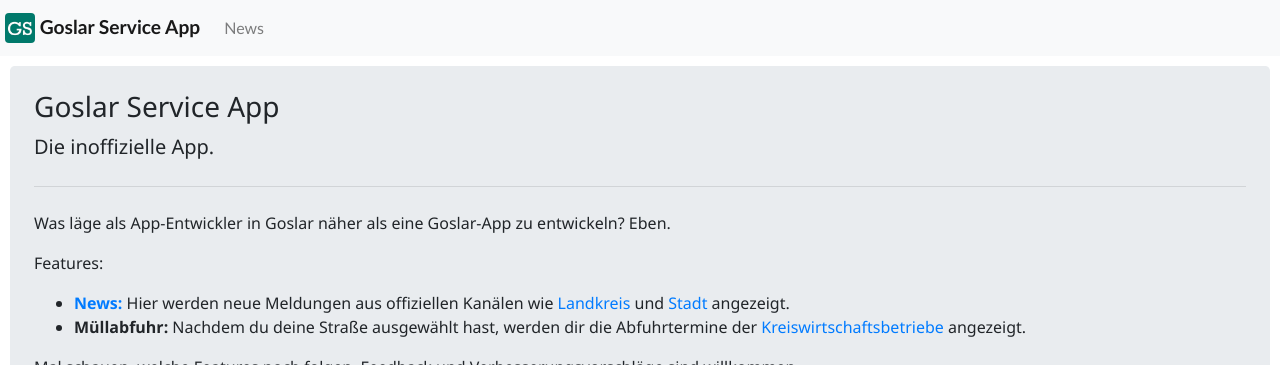
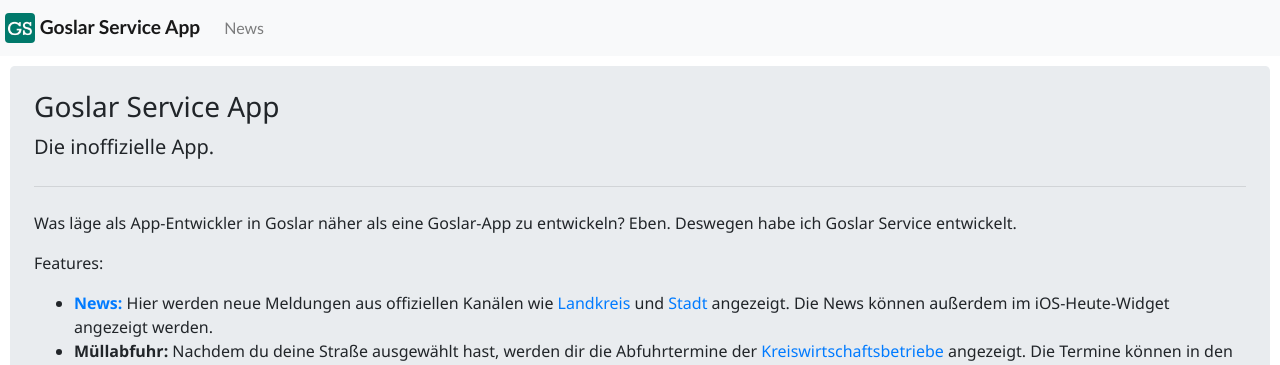
Before and after one commit to DanielGrams/cityservice, a Flask app: page / in a window 1280 px wide. Shown: the top 365 px of the page. Run offline with Flask 2, Linux system fonts and the light colour scheme; some libraries are stand-ins or nearby versions.

Commit message:
news web datum falsch

```diff
--- a/templates/index.html
+++ b/templates/index.html
@@ -9,22 +9,21 @@
         <p class="h3">Goslar Service App</p>
         <p class="lead">Die inoffizielle App.</p>
         <hr class="my-4">
-        <p>Was läge als App-Entwickler in Goslar näher als eine Goslar-App zu entwickeln? Eben.</p>
+        <p>Was läge als App-Entwickler in Goslar näher als eine Goslar-App zu entwickeln? Eben. Deswegen habe ich Goslar Service entwickelt.</p>
         <p>Features:</p>
         <ul>
-            <li><strong><a href="{{ url_for('news') }}">News:</a></strong> Hier werden neue Meldungen aus offiziellen Kanälen wie <a href="https://www.landkreis-goslar.de/">Landkreis</a> und <a href="https://www.goslar.de">Stadt</a> angezeigt.</li>
-            <li><strong>Müllabfuhr: </strong>Nachdem du deine Straße ausgewählt hast, werden dir die Abfuhrtermine der <a href="https://www.kwb-goslar.de/Abfallwirtschaft/Abfuhr/Online-Abfuhrkalender">Kreiswirtschaftsbetriebe</a> angezeigt.</li>
+            <li><strong><a href="{{ url_for('news') }}">News:</a></strong> Hier werden neue Meldungen aus offiziellen Kanälen wie <a href="https://www.landkreis-goslar.de/">Landkreis</a> und <a href="https://www.goslar.de">Stadt</a> angezeigt. Die News können außerdem im iOS-Heute-Widget angezeigt werden.</li>
+            <li><strong>Müllabfuhr: </strong>Nachdem du deine Straße ausgewählt hast, werden dir die Abfuhrtermine der <a href="https://www.kwb-goslar.de/Abfallwirtschaft/Abfuhr/Online-Abfuhrkalender">Kreiswirtschaftsbetriebe</a> angezeigt. Die Termine können in den Kalender exportiert werden.</li>
         </ul>
         <p>Mal schauen, welche Features noch folgen. Feedback und Verbesserungsvorschläge sind willkommen.</p>
 
         <div>
             <a href='https://play.google.com/store/apps/details?id=de.danielgrams.goslar_service&pcampaignid=pcampaignidMKT-Other-global-all-co-prtnr-py-PartBadge-Mar2515-1'><img alt='Jetzt bei Google Play' src='https://play.google.com/intl/en_us/badges/static/images/badges/de_badge_web_generic.png' style="width: 150px; max-width: 100%;" /></a>
         </div>
-<!--
+
         <div class="m-2">
-            <a href="https://apps.apple.com/de/app/goslarservice/id1503485350?mt=8" style="display:inline-block;overflow:hidden;background:url(https://linkmaker.itunes.apple.com/de-de/badge-lrg.svg?releaseDate=2019-02-09&kind=iossoftware&bubble=ios_apps) no-repeat;width:135px;height:40px;"></a>
+            <a href="https://apps.apple.com/de/app/goslar-service/id1503485350?mt=8" style="display:inline-block;overflow:hidden;background:url(https://linkmaker.itunes.apple.com/de-de/badge-lrg.svg?releaseDate=2020-03-30&kind=iossoftware&bubble=ios_apps) no-repeat;width:135px;height:40px;"></a>
         </div>
-      -->
 
         <hr class="my-4">
         <p>Google Play und das Google Play-Logo sind Marken von Google LLC.</p>
--- a/templates/news.html
+++ b/templates/news.html
@@ -15,7 +15,7 @@
         dataType: "json",
         success: function (data) {
             $.each(data, function(index, item) {
-                var item_date = moment(item.date);
+                var item_date = moment(item.published);
                 var formatted_date = item_date.format("dd. DD.MM.YYYY");
 
                 var cell = `<a href="` + item.link_url + `" class="list-group-item list-group-item-action d-flex flex-row align-items-center p-2" target="_blank">
```
